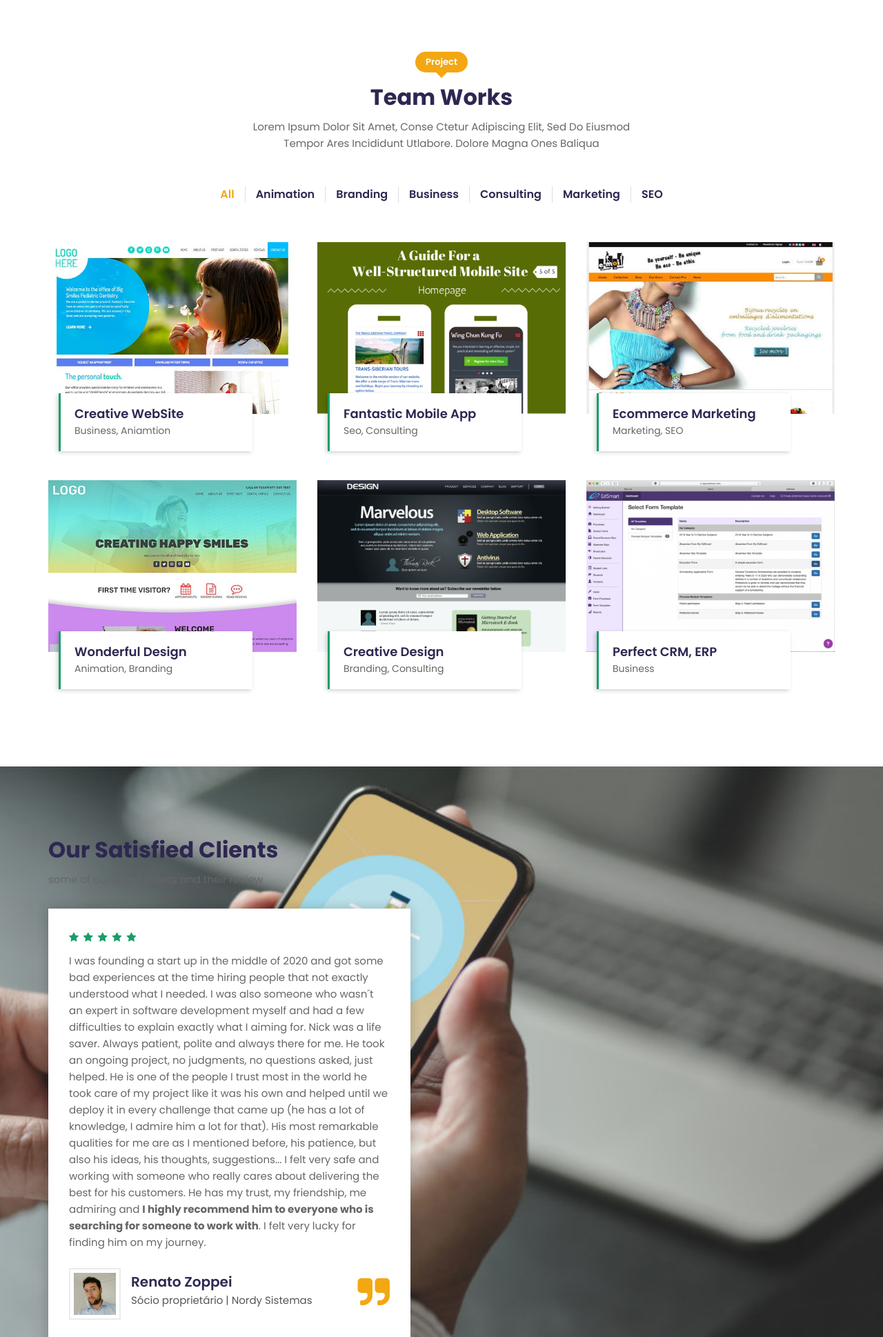
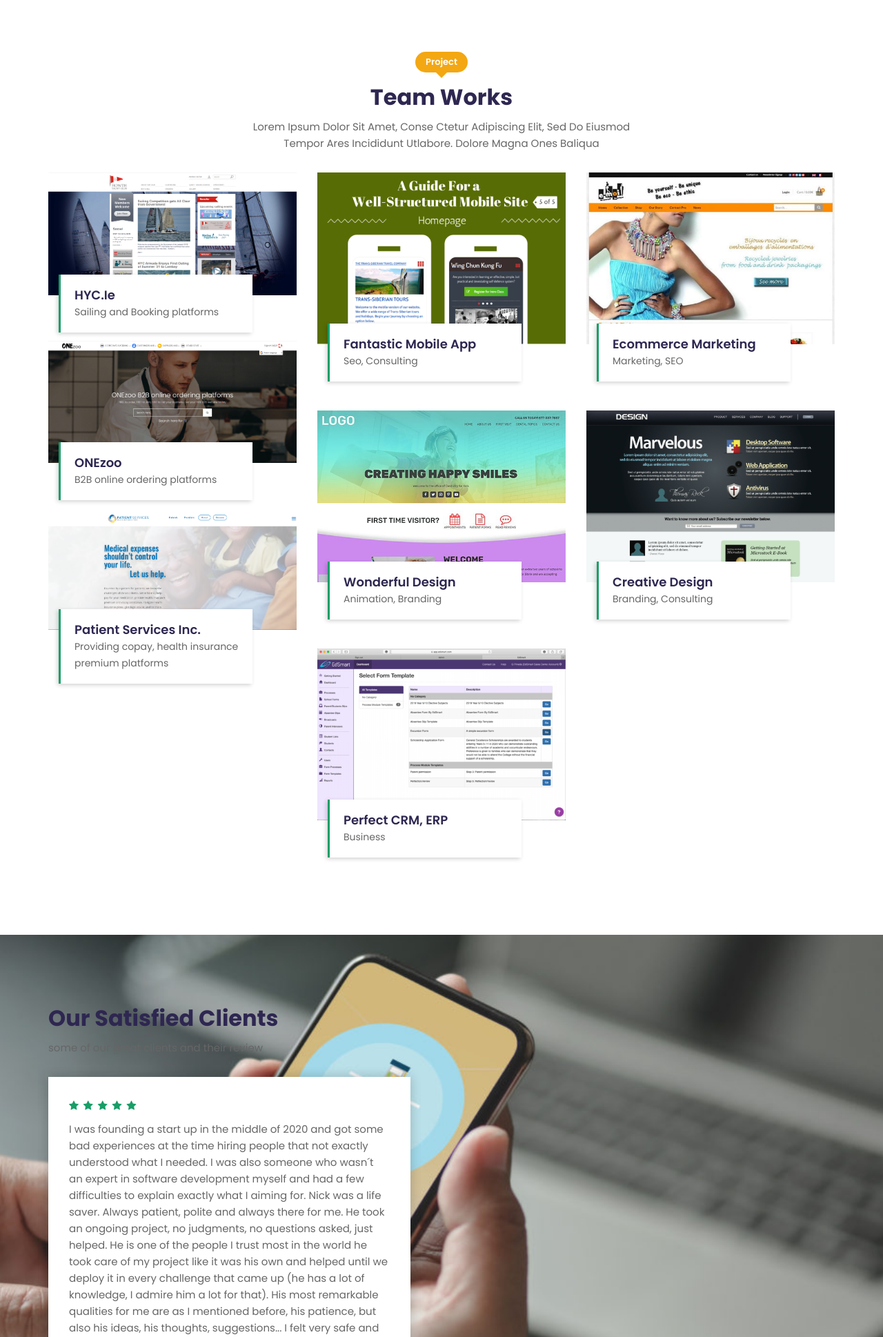
Before and after one commit to successandsuccess/upwithus, a Laravel app: page / in a window 1280 px wide. Shown: the part 3077-5015 px from the top of the page at 69% size. Run offline with Laravel 8, Linux system fonts and the light colour scheme; some libraries are stand-ins or nearby versions; grey boxes are pictures that could not be loaded.

Commit message:
add 3 portfolios

```diff
--- a/resources/views/pages/home.blade.php
+++ b/resources/views/pages/home.blade.php
@@ -336,23 +336,7 @@
                  </div>
              </div>
          </div>
-                <div class="row">
-                    <div class="col-12">
-                        <div class="portfolio-menu">
-                            <!-- Portfolio Nav -->
-                            <ul id="portfolio-nav" class="portfolio-nav tr-list list-inline cbp-l-filters-work">
-                                <li data-filter="*" class="cbp-filter-item active">All</li>
-                                <li data-filter=".animation" class="cbp-filter-item">Animation</li>
-                                <li data-filter=".branding" class="cbp-filter-item">Branding</li>
-                                <li data-filter=".business" class="cbp-filter-item">Business</li>
-                                <li data-filter=".consulting" class="cbp-filter-item">Consulting</li>
-                                <li data-filter=".marketing" class="cbp-filter-item">Marketing</li>
-                                <li data-filter=".seo" class="cbp-filter-item">SEO</li>
-                            </ul>
-                            <!--/ End Portfolio Nav -->
-                        </div>
-                    </div>
-                </div>
+
          <div class="row">
              <div class="col-12">
                  <div class="portfolio-main">
@@ -362,17 +346,50 @@
                              <div class="single-portfolio">
                                  <div class="portfolio-head overlay">
                                      <!-- <img src="https://via.placeholder.com/600x415" alt="#"> -->
-                                            <img src="{{ asset('assets/img/portfolia/portfolia1.jpg') }}" alt="port1">
+                                     <img src="{{ asset('assets/img/portfolia/hyc.ie.png') }}" alt="port1">
                                      <!-- <a class="more" href="portfolio-single.html"><i class="fa fa-long-arrow-right"></i></a> -->
                                      <a class="more" href="#"><i class="fa fa-long-arrow-right"></i></a>
                                  </div>
                                  <div class="portfolio-content">
                                      <!-- <h4><a href="portfolio-single.html">Creative Marketing</a></h4> -->
-                                            <h4><a href="#">Creative WebSite</a></h4>
-                                            <p>Business, Aniamtion</p>
+                                     <h4><a href="#">HYC.ie</a></h4>
+                                     <p>Sailing and Booking platforms</p>
                                  </div>
                              </div>
                              <!--/ End Single Portfolio -->
+
+                             <!-- Single Portfolio -->
+                             <div class="single-portfolio">
+                                 <div class="portfolio-head overlay">
+                                     <!-- <img src="https://via.placeholder.com/600x415" alt="#"> -->
+                                     <img src="{{ asset('assets/img/portfolia/onezoo.com.au.png') }}" alt="port1">
+                                     <!-- <a class="more" href="portfolio-single.html"><i class="fa fa-long-arrow-right"></i></a> -->
+                                     <a class="more" href="#"><i class="fa fa-long-arrow-right"></i></a>
+                                 </div>
+                                 <div class="portfolio-content">
+                                     <!-- <h4><a href="portfolio-single.html">Creative Marketing</a></h4> -->
+                                     <h4><a href="#">ONEzoo</a></h4>
+                                     <p>B2B online ordering platforms</p>
+                                 </div>
+                             </div>
+                             <!--/ End Single Portfolio -->
+
+                             <!-- Single Portfolio -->
+                             <div class="single-portfolio">
+                                 <div class="portfolio-head overlay">
+                                     <!-- <img src="https://via.placeholder.com/600x415" alt="#"> -->
+                                     <img src="{{ asset('assets/img/portfolia/patientservicesinc.org.png') }}" alt="port1">
+                                     <!-- <a class="more" href="portfolio-single.html"><i class="fa fa-long-arrow-right"></i></a> -->
+                                     <a class="more" href="#"><i class="fa fa-long-arrow-right"></i></a>
+                                 </div>
+                                 <div class="portfolio-content">
+                                     <!-- <h4><a href="portfolio-single.html">Creative Marketing</a></h4> -->
+                                     <h4><a href="#">Patient Services inc.</a></h4>
+                                     <p>Providing copay, health insurance premium platforms</p>
+                                 </div>
+                             </div>
+                             <!--/ End Single Portfolio -->
+
                          </div>
                          <div class="cbp-item seo consulting">
                              <!-- Single Portfolio -->
```
Also changed, not shown: public/assets/img/portfolia/hyc.ie.png (added), public/assets/img/portfolia/onezoo.com.au.png (added), public/assets/img/portfolia/patientservicesinc.org.png (added). Lines whose indentation alone changed are shown as unchanged.
